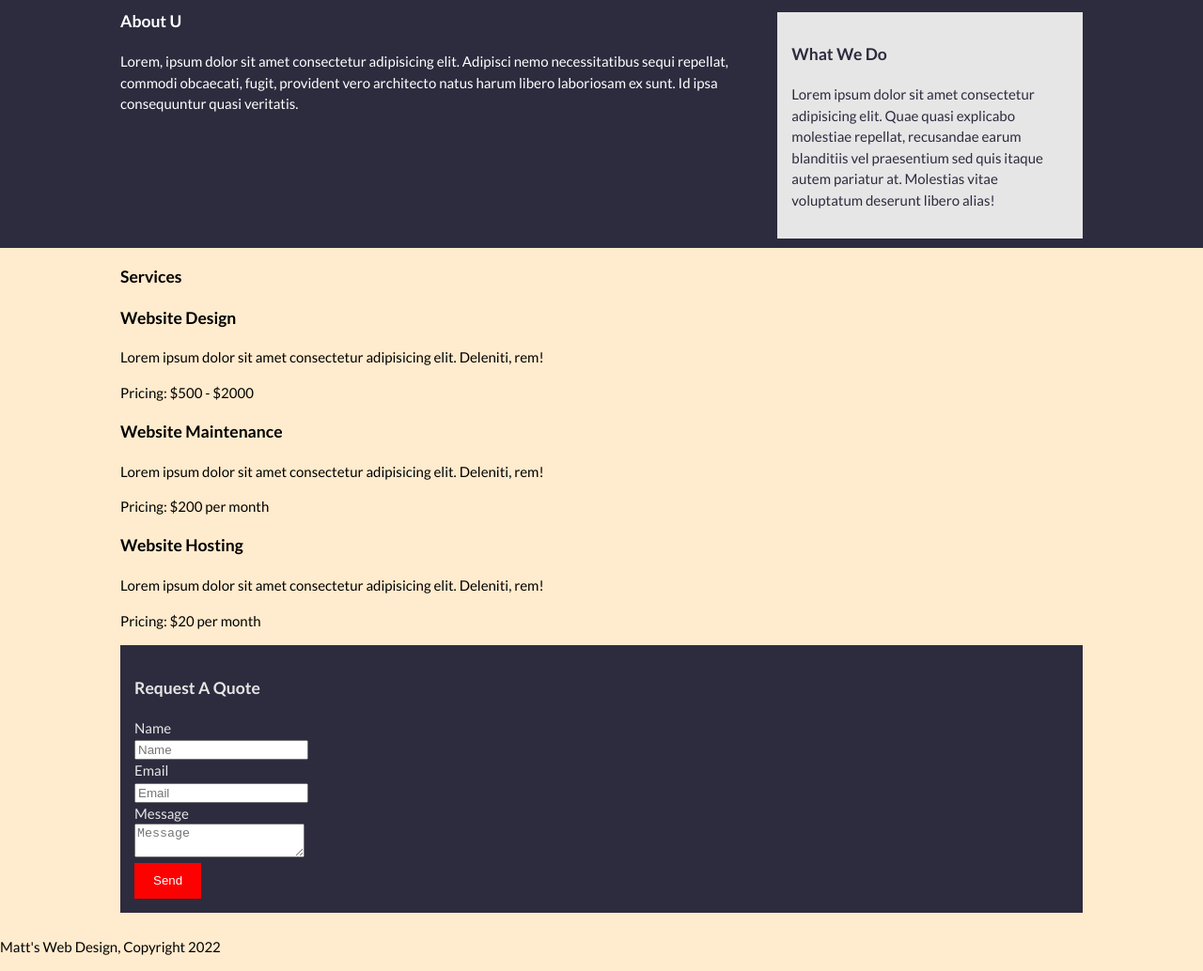
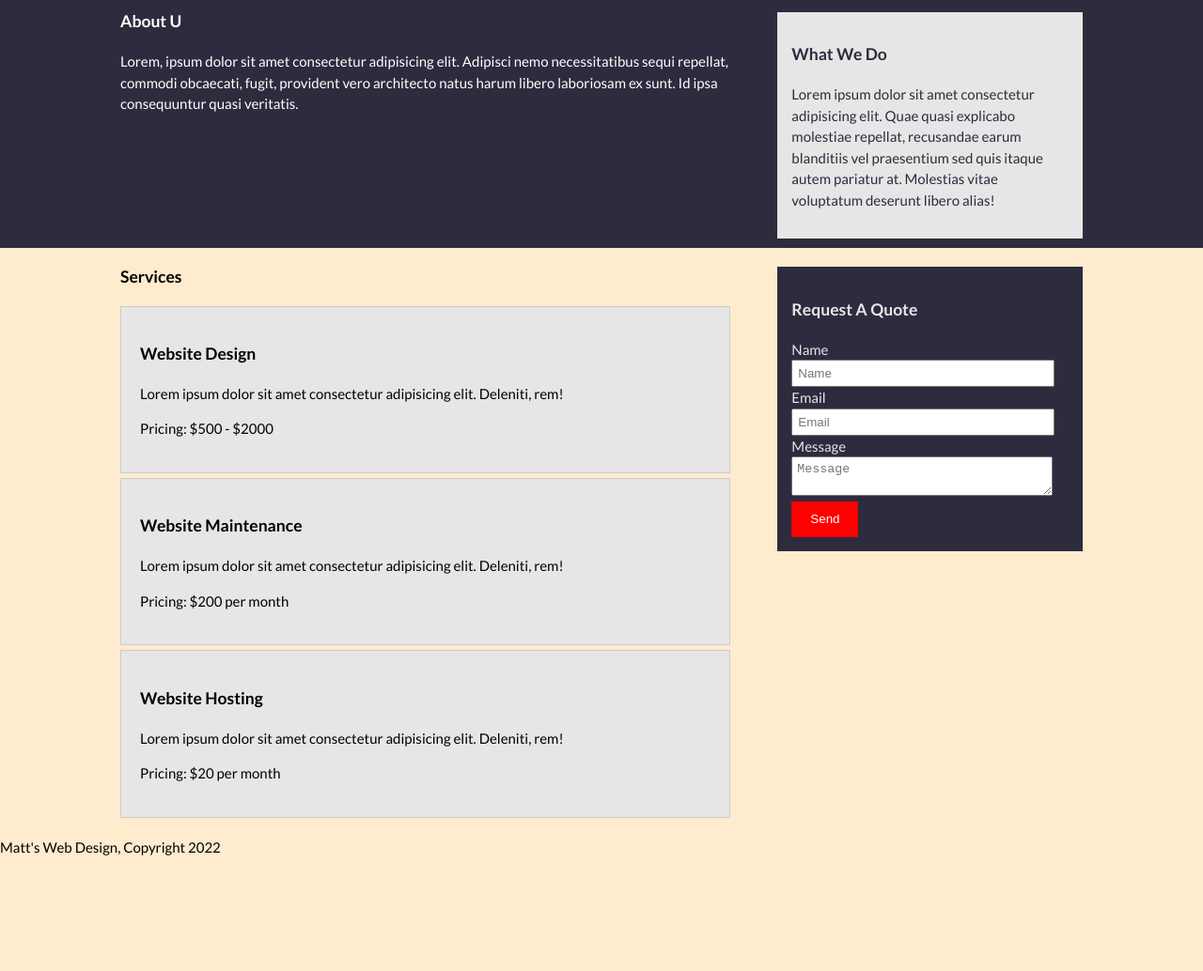
Before and after one commit to CodyCrawford1/fullwebpage1, a plain HTML site: page index.html in a window 1280 px wide. Shown: the part 991-2025 px from the top of the page at 94% size. After the commit the page ends 1919 px from the top, so only its background shows below. Drawn offline with Linux system fonts and the light colour scheme.

Commit message:
Styles the Services section

```diff
--- a/style.CSS
+++ b/style.CSS
@@ -162,6 +162,8 @@ i {
     color: #f3df50;
 }
 
+/* About */
+
 #about {
     background-color: #2d2b3e;
 }
@@ -179,3 +181,27 @@ i {
 #about .sidebar {
     margin-top: 10px;
 }
+
+/* Services */
+
+#services > .container {
+    display: grid;
+    grid-template-columns: 2fr 1fr;
+    grid-column-gap: 50px;
+}
+
+#services li {
+    border: 1px solid #ccc;
+    padding: 20px;
+    margin-bottom: 5px;
+    background-color: #e6e6e6;
+}
+
+#services .sidebar {
+    margin-top: 10px;
+}
+
+#services input, #services textarea {
+    padding: 5px;
+    width: 90%;
+}
```
